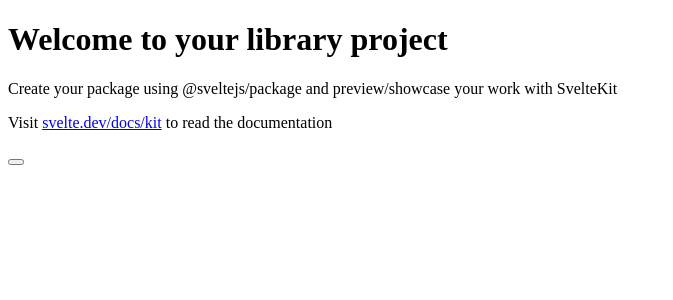
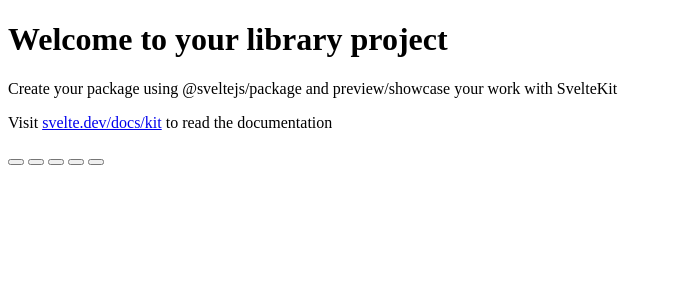
Before and after one commit to insideoutlizard/lz-ui, a SvelteKit app: page / in a window 1280 px wide. Shown: the top 300 px of the page, without its empty margins (0-673 px from the left). Built offline with nearby package versions, Linux system fonts and the light colour scheme.

Commit message:
Additional buttons for label testing

```diff
--- a/src/routes/+page.svelte
+++ b/src/routes/+page.svelte
@@ -13,5 +13,9 @@
 </p>
 
 <div>
-    <LzButton />
+    <LzButton label="x-small" />
+    <LzButton label="small" />
+    <LzButton label="medium" />
+    <LzButton label="large" />
+    <LzButton label="x-large" />
 </div>
```
